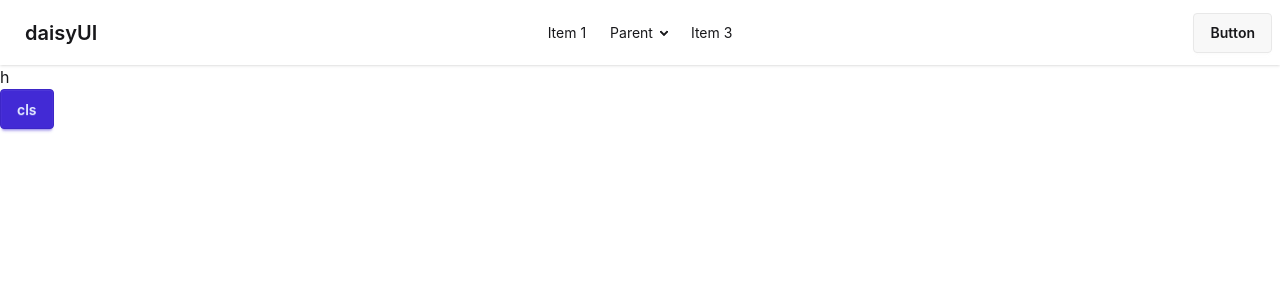
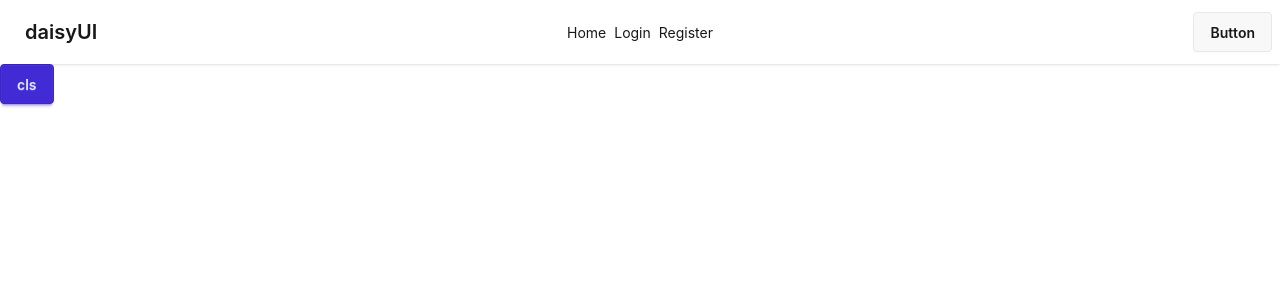
Before and after one commit to impressivecoder01/module-48, a React (Vite) app: page / in a window 1280 px wide. Shown: the top 300 px of the page. Built offline with nearby package versions, Linux system fonts and the light colour scheme.

Commit message:
class one done

```diff
--- a/src/Components/Navbar/Navbar.jsx
+++ b/src/Components/Navbar/Navbar.jsx
@@ -1,6 +1,13 @@
 // import React from 'react';
 
+import { NavLink } from "react-router";
+
 const Navbar = () => {
+  const links = <>
+    <NavLink to={`/`}>Home</NavLink>
+    <NavLink className={`mx-2`} to={`/login`}>Login</NavLink>
+    <NavLink to={`/register`}>Register</NavLink>
+  </>
     return (
         <div className="navbar bg-base-100 shadow-sm">
   <div className="navbar-start">
@@ -11,32 +18,14 @@ const Navbar = () => {
       <ul
         tabIndex="-1"
         className="menu menu-sm dropdown-content bg-base-100 rounded-box z-1 mt-3 w-52 p-2 shadow">
-        <li><a>Item 1</a></li>
-        <li>
-          <a>Parent</a>
-          <ul className="p-2">
-            <li><a>Submenu 1</a></li>
-            <li><a>Submenu 2</a></li>
-          </ul>
-        </li>
-        <li><a>Item 3</a></li>
+        {links}
       </ul>
     </div>
     <a className="btn btn-ghost text-xl">daisyUI</a>
   </div>
   <div className="navbar-center hidden lg:flex">
     <ul className="menu menu-horizontal px-1">
-      <li><a>Item 1</a></li>
-      <li>
-        <details>
-          <summary>Parent</summary>
-          <ul className="p-2 bg-base-100 w-40 z-1">
-            <li><a>Submenu 1</a></li>
-            <li><a>Submenu 2</a></li>
-          </ul>
-        </details>
-      </li>
-      <li><a>Item 3</a></li>
+     {links}
     </ul>
   </div>
   <div className="navbar-end">
--- a/src/Page/Home.jsx
+++ b/src/Page/Home.jsx
@@ -2,7 +2,6 @@
 const Home = () => {
     return (
         <div>
-           <h1>h</h1>
             <button className="btn btn-primary">cls</button>
         </div>
     );
--- a/src/index.css
+++ b/src/index.css
@@ -1,2 +1,2 @@
 @import "tailwindcss";
-@plugin "daisyui";
+@import "daisyui/daisyui.css";
--- a/src/main.jsx
+++ b/src/main.jsx
@@ -14,7 +14,8 @@ const router = createBrowserRouter([
       {
         index: true,
         Component: Home
-      }
+      },
+
     ]
   }
 ])
```
